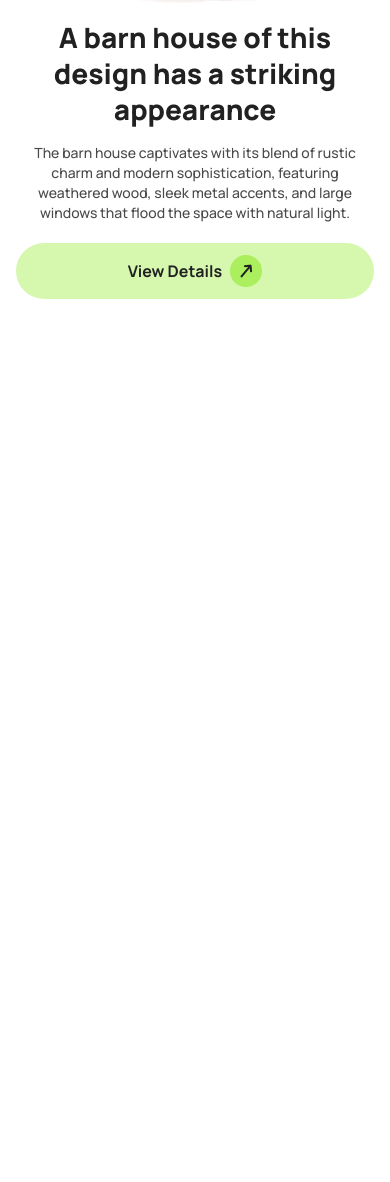
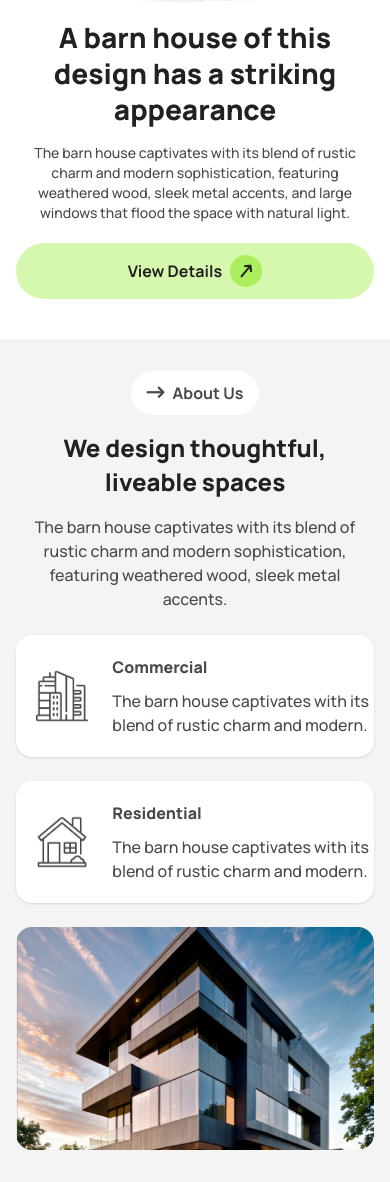
Before and after one commit to Rodro-Kumar/B10A-3, a website: page index.html in a window 390 px wide. Shown: the part 328-1510 px from the top of the page. Before the commit the page ends 844 px from the top, so only its background shows below. Drawn offline with nearby package versions, Linux system fonts and the light colour scheme.

Commit message:
about section complete with responsive

```diff
--- a/index.html
+++ b/index.html
@@ -5,18 +5,18 @@
     <meta name="viewport" content="width=device-width, initial-scale=1.0" />
     <title>B10A-3</title>
     <link rel="stylesheet" href="style.css" />
-    <!--* FontAwesome -->
+    <!-- FontAwesome -->
     <link rel="stylesheet" href="/all.min.css" />
-    <!--* Manrope font -->
+    <!-- Manrope font -->
     <link rel="preconnect" href="https://fonts.googleapis.com" />
     <link rel="preconnect" href="https://fonts.gstatic.com" crossorigin />
     <link
       href="https://fonts.googleapis.com/css2?family=Manrope:wght@200..800&display=swap"
       rel="stylesheet"
     />
-    <!--* Tailwind Cdn -->
+    <!-- Tailwind Cdn -->
     <script src="https://cdn.tailwindcss.com"></script>
-    <!--* Tailwidn config -->
+    <!-- Tailwidn config -->
     <script>
       tailwind.config = {
         theme: {
@@ -39,7 +39,7 @@
     </script>
   </head>
   <body>
-    <!--* Navbar -->
+    <!-- Navbar -->
     <div class="container">
       <div
         class="md:py-[40px] py-8 flex items-center justify-between px-4 xl:px-0"
@@ -122,7 +122,7 @@
         </div>
       </div>
     </div>
-    <!--* Hero -->
+    <!-- Hero -->
     <div class="md:pb-[100px] pb-[40px] px-4 xl:px-0">
       <div class="container">
         <div class="flex items-center justify-center flex-col text-center">
@@ -156,5 +156,107 @@
         </div>
       </div>
     </div>
+
+    <!-- About -->
+    <div class="bg-bgColor py-8 md:py-[100px] relative">
+      <!-- vector -->
+      <div class="absolute top-[30px] left-[10px] md:block hidden">
+        <img src="/assets/about-vector.png" alt="" />
+      </div>
+      <div class="container">
+        <div
+          class="px-4 xl:px-0 flex md:flex-row flex-col justify-between lg:gap-x-6 xl:gap-x-0 lg:items-center"
+        >
+          <!--* left -->
+          <div>
+            <div
+              class="flex flex-col items-center md:items-start md:justify-start justify-center text-center md:text-start"
+            >
+              <div class="inline-block">
+                <div
+                  class="font-Manrope font-bold text-base text-black1 bg-white rounded-3xl py-2 px-4 flex items-center gap-x-2 mb-4"
+                >
+                  <i class="fa-solid fa-arrow-right-long text-lg"></i>
+                  About Us
+                </div>
+              </div>
+              <!-- title -->
+              <h3
+                class="font-Manrope font-black text-black2 text-2xl md:text-[40px] md:pb-6 pb-4 max-w-[550px] md:leading-[50px] leading-[34px]"
+              >
+                We design thoughtful, liveable spaces
+              </h3>
+              <!-- Paragraph -->
+              <p
+                class="font-medium text-base text-black1 font-Manrope max-w-[550px]"
+              >
+                The barn house captivates with its blend of rustic charm and
+                modern sophistication, featuring weathered wood, sleek metal
+                accents.
+              </p>
+            </div>
+
+            <!-- service -->
+            <div class="pt-6 flex flex-col gap-y-6">
+              <!-- comercial -->
+              <div
+                class="flex items-center gap-x-6 py-5 md:py-6 pl-5 md:pl-6 bg-white rounded-2xl shadow"
+              >
+                <div>
+                  <img src="/assets/commercial.png" alt="" />
+                </div>
+                <div>
+                  <h5
+                    class="font-Manrope font-extrabold text-black1 text-base md:text-xl pb-[10px]"
+                  >
+                    Commercial
+                  </h5>
+                  <p
+                    class="font-Manrope font-medium text-base text-black1 max-w-[320px]"
+                  >
+                    The barn house captivates with its blend of rustic charm and
+                    modern.
+                  </p>
+                </div>
+              </div>
+              <!-- residential -->
+              <div
+                class="flex items-center gap-x-6 py-5 md:py-6 pl-5 md:pl-6 bg-white rounded-2xl shadow"
+              >
+                <div>
+                  <img src="/assets/residential.png" alt="residential" />
+                </div>
+                <div>
+                  <h5
+                    class="font-Manrope font-extrabold text-black1 text-base md:text-xl pb-[10px]"
+                  >
+                    Residential
+                  </h5>
+                  <p
+                    class="font-Manrope font-medium text-base text-black1 max-w-[320px]"
+                  >
+                    The barn house captivates with its blend of rustic charm and
+                    modern.
+                  </p>
+                </div>
+              </div>
+            </div>
+          </div>
+          <!--* right -->
+          <div
+            class="block md:hidden mt-6 md:mt-0 w-full max-h-[223px] overflow-hidden rounded-2xl"
+          >
+            <img
+              src="/assets/about-img.png"
+              alt="about-img"
+              class="w-full h-full"
+            />
+          </div>
+          <div class="hidden md:block lg:h-[580px] xl:h-auto">
+            <img src="/assets/about-img.png" alt="about-img" class="h-full" />
+          </div>
+        </div>
+      </div>
+    </div>
   </body>
 </html>
--- a/style.css
+++ b/style.css
@@ -2,10 +2,30 @@
 
 :root {
   --Manrope: "Manrope", sans-serif;
-  --bgColor: #abef5f;
+  --bgColor: #f4f4f4;
   --black1: #494949;
   --black2: #212121;
   --tiyaGreen: #abef5f;
+}
+
+/* width */
+::-webkit-scrollbar {
+  width: 5px;
+}
+
+/* Track */
+::-webkit-scrollbar-track {
+  background: white;
+}
+
+/* Handle */
+::-webkit-scrollbar-thumb {
+  background: var(--tiyaGreen);
+}
+
+/* Handle on hover */
+::-webkit-scrollbar-thumb:hover {
+  background: #7fad49;
 }
 
 * {
```
Also changed, not shown: assets/about-img.png (renamed from assets/Rectangle.png), assets/about-vector.png (renamed from assets/Vector.png).
